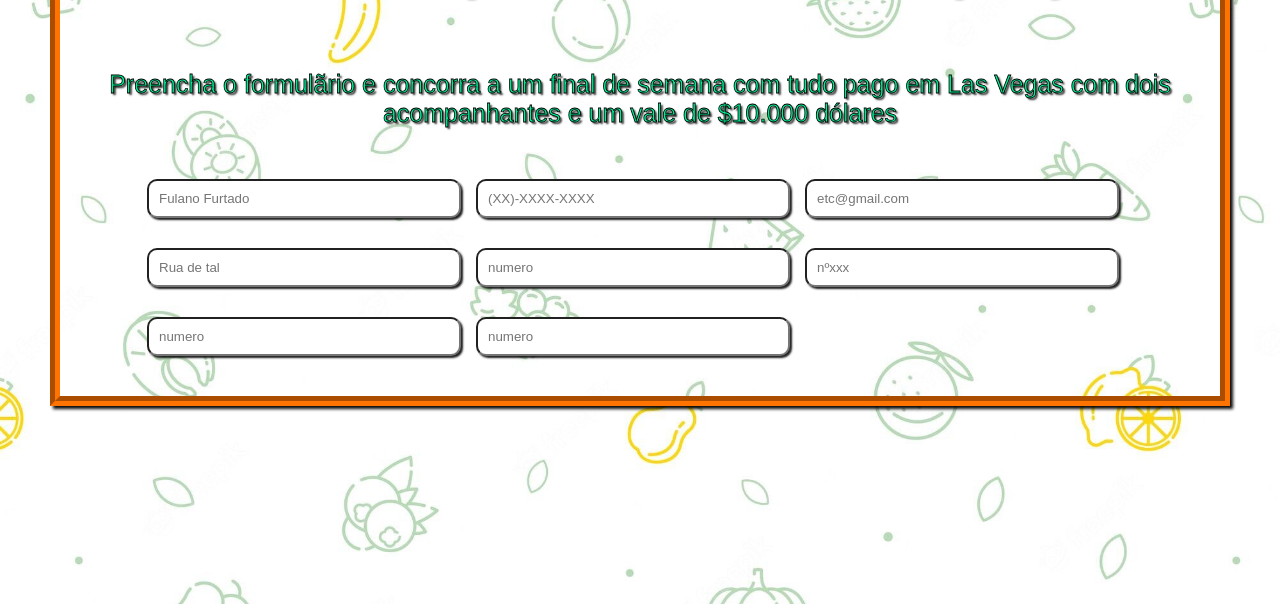
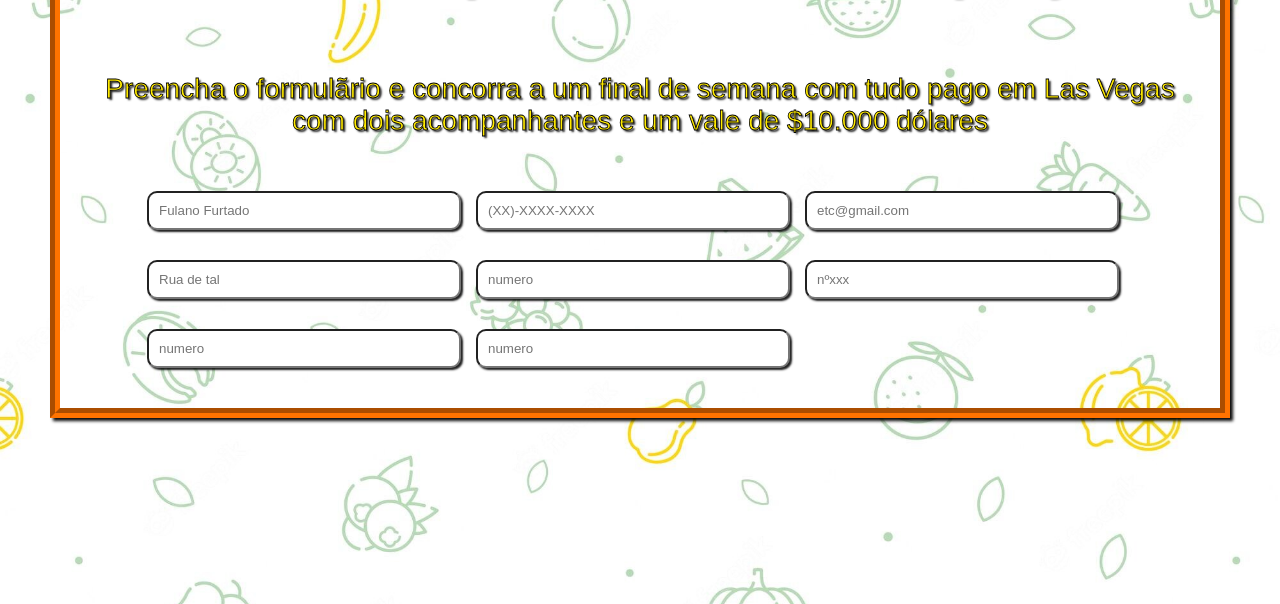
Before and after one commit to Leandrolsantos/promocao-supermercado-bondpreco, a plain HTML site: page assets/index.html in a window 1280 px wide. Shown: the part 196-800 px from the top of the page. Drawn offline with Linux system fonts and the light colour scheme.

Commit message:
34º dia de CTD - Melhorando o Código

```diff
--- a/assets/css/style.css
+++ b/assets/css/style.css
@@ -30,8 +30,8 @@ main {
     display: flex;
     text-align: center;
     text-shadow: 2px 2px 2px rgba(0, 0, 0, 0.878);
-    color: rgb(0, 239, 147);
-    font-size: 25px;
+    color: rgb(255, 234, 0);
+    font-size: 28px;
     -webkit-text-stroke-width: 0.8px;
     -webkit-text-stroke-color: #000;
 }
```
